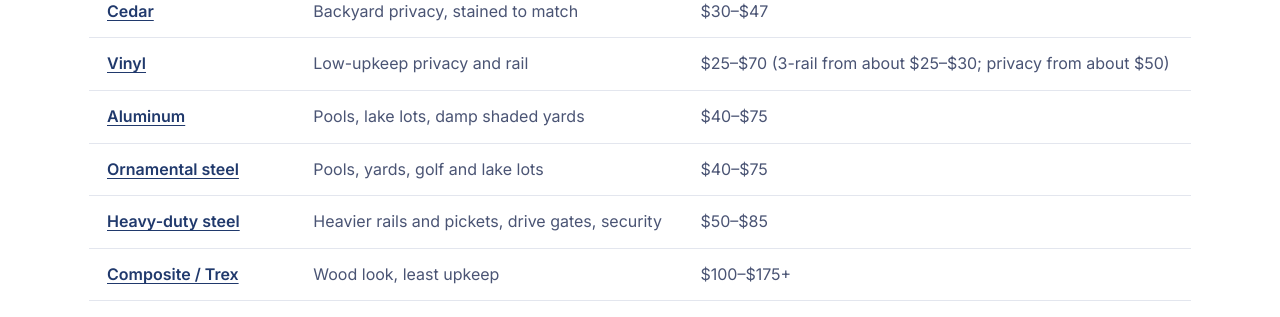
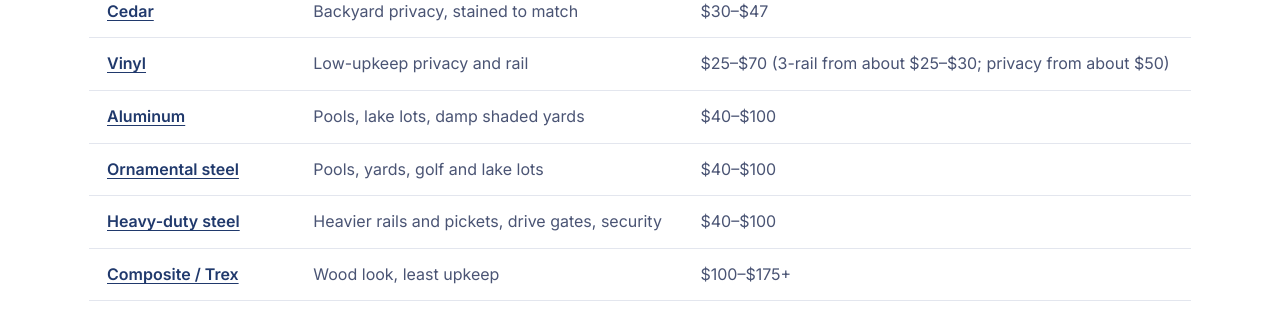
Before and after one commit to brysr1/thewoodlandsfences-site, a Jekyll site: the page built from pricing-guide.md, in a window 1280 px wide and 900 px high, scrolled down 891 px. Shown: the part 154-471 px from the top of the window. Built offline with Jekyll 4.4.1, drawn with Linux system fonts in a browser that asks for light colours.

Commit message:
Update aluminum and steel price ranges to $40-$100
Co-Authored-By: Claude Opus 5.5 <noreply@anthropic.com>
Claude-Session: https://claude.ai/code/session_01G5LnwAMmNeAsRzudMbwUtq

```diff
--- a/pricing-guide.md
+++ b/pricing-guide.md
@@ -20,9 +20,9 @@ cta_text: Call or text (713) 331-9385, or book online. We'll measure and send a
         <tr><td>Pressure-treated pine</td><td>Budget privacy fences</td><td>$25&ndash;$35</td></tr>
         <tr><td><a href="{{ '/materials/wood-cedar/' | relative_url }}">Cedar</a></td><td>Backyard privacy, stained to match</td><td>$30&ndash;$47</td></tr>
         <tr><td><a href="{{ '/materials/vinyl/' | relative_url }}">Vinyl</a></td><td>Low-upkeep privacy and rail</td><td>$25&ndash;$70 (3-rail from about $25&ndash;$30; privacy from about $50)</td></tr>
-        <tr><td><a href="{{ '/materials/aluminum/' | relative_url }}">Aluminum</a></td><td>Pools, lake lots, damp shaded yards</td><td>$40&ndash;$75</td></tr>
-        <tr><td><a href="{{ '/materials/ornamental-steel-aluminum/' | relative_url }}">Ornamental steel</a></td><td>Pools, yards, golf and lake lots</td><td>$40&ndash;$75</td></tr>
-        <tr><td><a href="{{ '/materials/ornamental-steel-aluminum/' | relative_url }}">Heavy-duty steel</a></td><td>Heavier rails and pickets, drive gates, security</td><td>$50&ndash;$85</td></tr>
+        <tr><td><a href="{{ '/materials/aluminum/' | relative_url }}">Aluminum</a></td><td>Pools, lake lots, damp shaded yards</td><td>$40&ndash;$100</td></tr>
+        <tr><td><a href="{{ '/materials/ornamental-steel-aluminum/' | relative_url }}">Ornamental steel</a></td><td>Pools, yards, golf and lake lots</td><td>$40&ndash;$100</td></tr>
+        <tr><td><a href="{{ '/materials/ornamental-steel-aluminum/' | relative_url }}">Heavy-duty steel</a></td><td>Heavier rails and pickets, drive gates, security</td><td>$40&ndash;$100</td></tr>
         <tr><td><a href="{{ '/materials/composite-trex/' | relative_url }}">Composite / Trex</a></td><td>Wood look, least upkeep</td><td>$100&ndash;$175+</td></tr>
         <tr><td><a href="{{ '/materials/farm-ranch/' | relative_url }}">Farm &amp; ranch</a></td><td>No-climb, field fence, barbed wire</td><td>Depends on acreage and terrain; priced on site</td></tr>
       </tbody>
```
Also changed, not shown: faq.md (+1 -1 lines), fence-styles/pet.md (+1 -1 lines), materials/aluminum.md (+1 -1 lines), materials/ornamental-steel-aluminum.md (+1 -1 lines).
